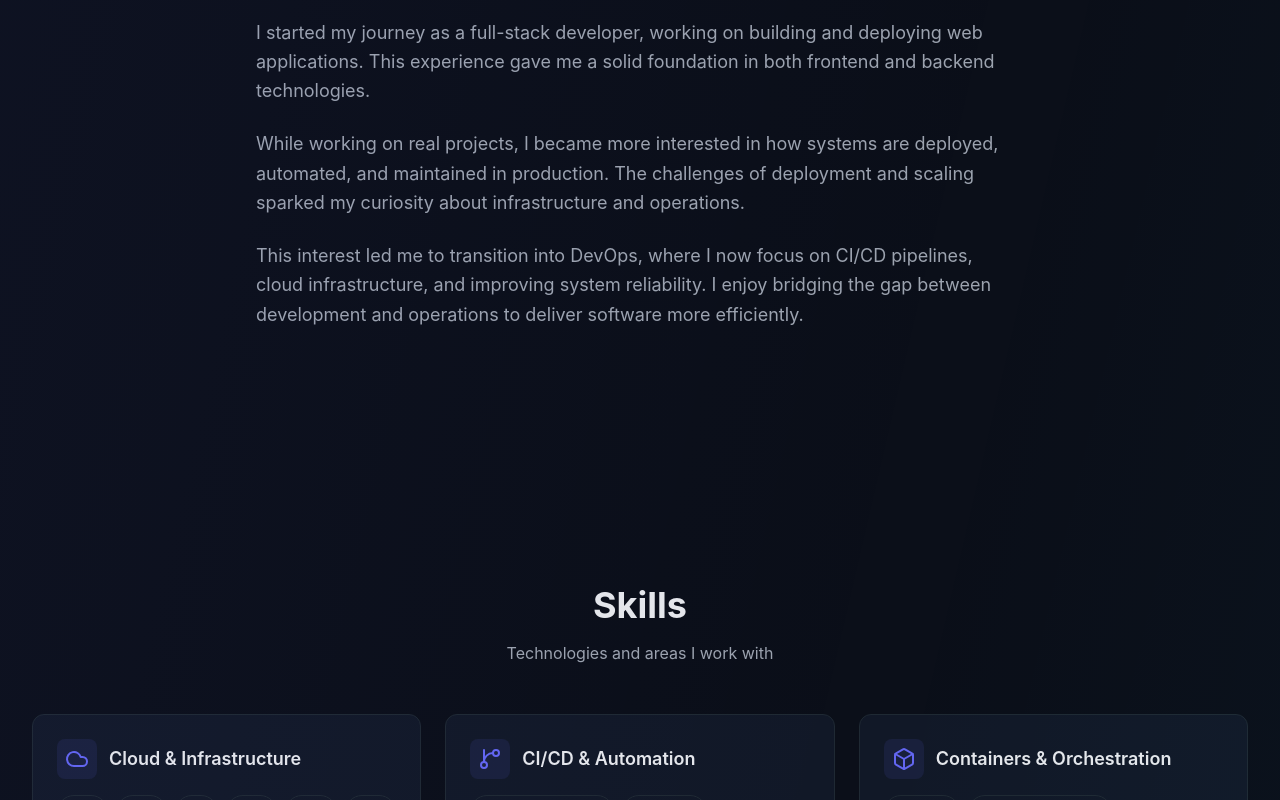
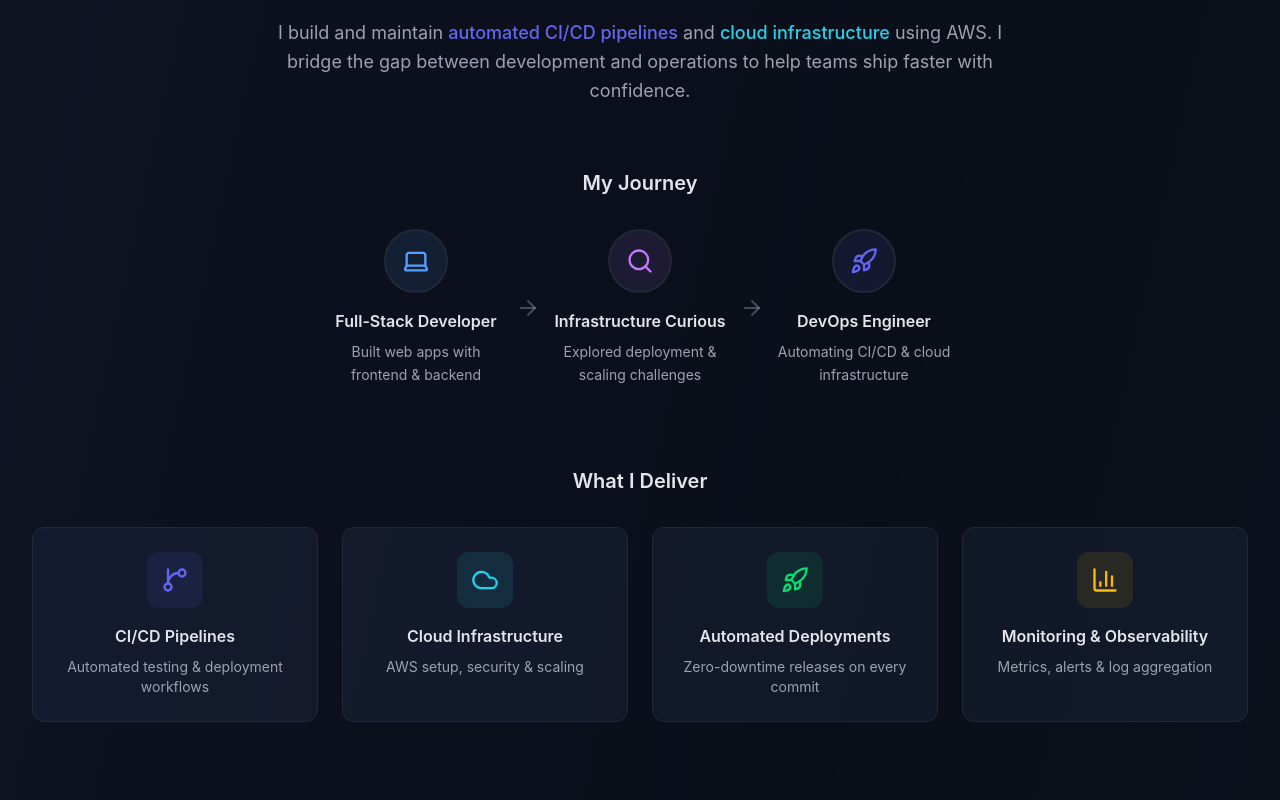
Before and after one commit to Nikhilkumar2311/portfolio, a React (Vite) app: page / in a window 1280 px wide. Shown: the part 1040-1840 px from the top of the page. Built offline with nearby package versions, Linux system fonts and the light colour scheme.

Commit message:
Improved About Us

```diff
--- a/src/components/About.tsx
+++ b/src/components/About.tsx
@@ -1,5 +1,71 @@
 import { motion } from "framer-motion";
 import { SectionTitle } from "./ui/SectionTitle";
+import { Card } from "./ui/Card";
+import { Rocket, Cloud, BarChart3, GitBranch, ArrowRight, Laptop, Search, type LucideIcon } from "lucide-react";
+
+// Journey milestones for the timeline
+const journeySteps: { title: string; description: string; icon: LucideIcon; color: string; bgColor: string }[] = [
+  {
+    title: "Full-Stack Developer",
+    description: "Built web apps with frontend & backend",
+    icon: Laptop,
+    color: "text-blue-400",
+    bgColor: "bg-blue-400/10",
+  },
+  {
+    title: "Infrastructure Curious",
+    description: "Explored deployment & scaling challenges",
+    icon: Search,
+    color: "text-purple-400",
+    bgColor: "bg-purple-400/10",
+  },
+  {
+    title: "DevOps Engineer",
+    description: "Automating CI/CD & cloud infrastructure",
+    icon: Rocket,
+    color: "text-primary",
+    bgColor: "bg-primary/10",
+  },
+];
+
+// Value proposition cards - what you deliver
+const valueCards = [
+  {
+    icon: GitBranch,
+    title: "CI/CD Pipelines",
+    description: "Automated testing & deployment workflows",
+    color: "text-primary",
+    bgColor: "bg-primary/10",
+  },
+  {
+    icon: Cloud,
+    title: "Cloud Infrastructure",
+    description: "AWS setup, security & scaling",
+    color: "text-secondary",
+    bgColor: "bg-secondary/10",
+  },
+  {
+    icon: Rocket,
+    title: "Automated Deployments",
+    description: "Zero-downtime releases on every commit",
+    color: "text-green-400",
+    bgColor: "bg-green-400/10",
+  },
+  {
+    icon: BarChart3,
+    title: "Monitoring & Observability",
+    description: "Metrics, alerts & log aggregation",
+    color: "text-amber-400",
+    bgColor: "bg-amber-400/10",
+  },
+];
+
+// Optional: Stats to showcase (uncomment and fill in if you want to use)
+// const stats = [
+//   { value: "10+", label: "Pipelines Configured" },
+//   { value: "7", label: "AWS Services Used" },
+//   { value: "50+", label: "Deployments Automated" },
+// ];
 
 export function About() {
   return (
@@ -7,36 +73,117 @@ export function About() {
       <div className="max-w-7xl mx-auto px-4 sm:px-6 lg:px-8">
         <SectionTitle
           title="About Me"
-          subtitle="My journey from full-stack development to DevOps Cloud Engineering"
+          subtitle="Building reliable, automated infrastructure that scales"
         />
 
-        <div className="max-w-3xl mx-auto">
+        {/* Value Proposition Statement */}
         <motion.div
-            className="space-y-6 text-text-secondary text-lg leading-relaxed"
+          className="max-w-3xl mx-auto text-center mb-16"
           initial={{ opacity: 0, y: 20 }}
           whileInView={{ opacity: 1, y: 0 }}
           viewport={{ once: true }}
+          transition={{ duration: 0.5 }}
+        >
+          <p className="text-lg text-text-secondary leading-relaxed">
+            I build and maintain <span className="text-primary font-medium">automated CI/CD pipelines</span> and{" "}
+            <span className="text-secondary font-medium">cloud infrastructure</span> using AWS.
+            I bridge the gap between development and operations to help teams ship faster with confidence.
+          </p>
+        </motion.div>
+
+        {/* Journey Timeline */}
+        <motion.div
+          className="mb-20"
+          initial={{ opacity: 0 }}
+          whileInView={{ opacity: 1 }}
+          viewport={{ once: true }}
           transition={{ duration: 0.5, delay: 0.2 }}
         >
-            <p>
-              I started my journey as a full-stack developer, working on
-              building and deploying web applications. This experience gave me a
-              solid foundation in both frontend and backend technologies.
-            </p>
-            <p>
-              While working on real projects, I became more interested in how
-              systems are deployed, automated, and maintained in production. The
-              challenges of deployment and scaling sparked my curiosity about
-              infrastructure and operations.
-            </p>
-            <p>
-              This interest led me to transition into DevOps, where I now focus
-              on CI/CD pipelines, cloud infrastructure, and improving system
-              reliability. I enjoy bridging the gap between development and
-              operations to deliver software more efficiently.
+          <h3 className="text-xl font-semibold text-text-primary text-center mb-8">
+            My Journey
+          </h3>
+          <div className="flex flex-col md:flex-row items-start justify-center gap-8 md:gap-0">
+            {journeySteps.map((step, index) => (
+              <div key={step.title} className="flex items-center">
+                <motion.div
+                  className="flex flex-col items-center text-center w-40 md:w-44"
+                  initial={{ opacity: 0, y: 20 }}
+                  whileInView={{ opacity: 1, y: 0 }}
+                  viewport={{ once: true }}
+                  transition={{ duration: 0.4, delay: index * 0.15 }}
+                >
+                  <div className={`w-16 h-16 rounded-full ${step.bgColor} border-2 border-border flex items-center justify-center mb-4 hover:border-primary transition-colors`}>
+                    <step.icon size={28} className={step.color} />
+                  </div>
+                  <h4 className="text-text-primary font-semibold text-sm md:text-base mb-2">
+                    {step.title}
+                  </h4>
+                  <p className="text-text-secondary text-xs md:text-sm leading-relaxed">
+                    {step.description}
                   </p>
                 </motion.div>
+                {/* Arrow between steps */}
+                {index < journeySteps.length - 1 && (
+                  <div className="hidden md:flex items-center justify-center w-12 text-text-secondary/40">
+                    <ArrowRight size={24} />
                   </div>
+                )}
+              </div>
+            ))}
+          </div>
+        </motion.div>
+
+        {/* What I Deliver Cards */}
+        <div>
+          <h3 className="text-xl font-semibold text-text-primary text-center mb-8">
+            What I Deliver
+          </h3>
+          <div className="grid grid-cols-1 sm:grid-cols-2 lg:grid-cols-4 gap-6">
+            {valueCards.map((card, index) => (
+              <motion.div
+                key={card.title}
+                initial={{ opacity: 0, y: 20 }}
+                whileInView={{ opacity: 1, y: 0 }}
+                viewport={{ once: true }}
+                transition={{ duration: 0.4, delay: index * 0.1 }}
+              >
+                <Card className="h-full text-center group hover:border-primary/50 transition-all">
+                  <div className={`w-14 h-14 rounded-xl ${card.bgColor} flex items-center justify-center mx-auto mb-4 group-hover:scale-110 transition-transform`}>
+                    <card.icon size={28} className={card.color} />
+                  </div>
+                  <h4 className="text-text-primary font-semibold mb-2">
+                    {card.title}
+                  </h4>
+                  <p className="text-text-secondary text-sm">
+                    {card.description}
+                  </p>
+                </Card>
+              </motion.div>
+            ))}
+          </div>
+        </div>
+
+        {/* Optional: Stats Row - Uncomment and customize if you want to add metrics */}
+        {/*
+        <motion.div
+          className="mt-16 grid grid-cols-3 gap-6 max-w-2xl mx-auto"
+          initial={{ opacity: 0, y: 20 }}
+          whileInView={{ opacity: 1, y: 0 }}
+          viewport={{ once: true }}
+          transition={{ duration: 0.5, delay: 0.3 }}
+        >
+          {stats.map((stat) => (
+            <div key={stat.label} className="text-center">
+              <div className="text-3xl md:text-4xl font-bold text-primary mb-1">
+                {stat.value}
+              </div>
+              <div className="text-text-secondary text-sm">
+                {stat.label}
+              </div>
+            </div>
+          ))}
+        </motion.div>
+        */}
       </div>
     </section>
   );
```
Lines whose indentation alone changed are shown as unchanged.
